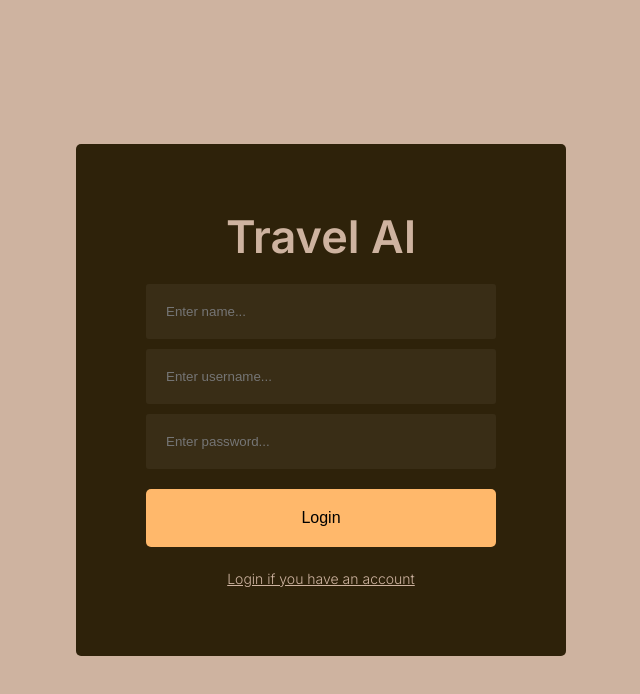
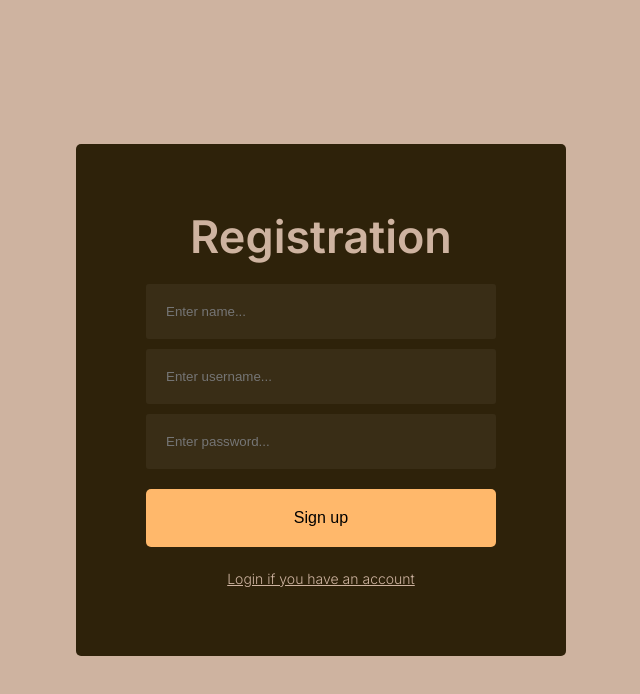
Before and after one commit to AlessioRomeo/TravelAI, a Next.js app: page /auth/signup in a window 1280 px wide. Shown: the top 694 px of the page, without its empty margins (319-959 px from the left). Built offline with nearby package versions, Linux system fonts and the light colour scheme.

Commit message:
Changes in frontend

```diff
--- a/src/app/auth/signup/page.tsx
+++ b/src/app/auth/signup/page.tsx
@@ -5,11 +5,11 @@ export default function Home() {
   return (
     <main className={styles.main}>
       <form>
-        <h1>Travel AI</h1>
+        <h1>Registration</h1>
         <input type="text" placeholder={"Enter name..."}/>
         <input type="text" placeholder={"Enter username..."}/>
         <input type="password" placeholder={"Enter password..."}/>
-        <button>Login</button>
+        <button>Sign up</button>
         <Link href={"/auth/login"}>Login if you have an account</Link>
       </form>
     </main>
--- a/src/app/questionnaire/page.module.scss
+++ b/src/app/questionnaire/page.module.scss
@@ -67,7 +67,7 @@
       font-weight: 600;
       border-radius: 10px;
       position: fixed;
-      bottom: 20px;
+      bottom: 50px;
       cursor: pointer;
       &:hover {
         background-color: rgb(241, 170, 92);
--- a/src/app/questionnaire/page.tsx
+++ b/src/app/questionnaire/page.tsx
@@ -33,6 +33,7 @@ function Page() {
                     <h2>6. Do you prefer walking or use transportation?</h2>
                     <input type="text"/>
                 </div>
+
                 <button>SUBMIT</button>
             </form>
         </main>
```
